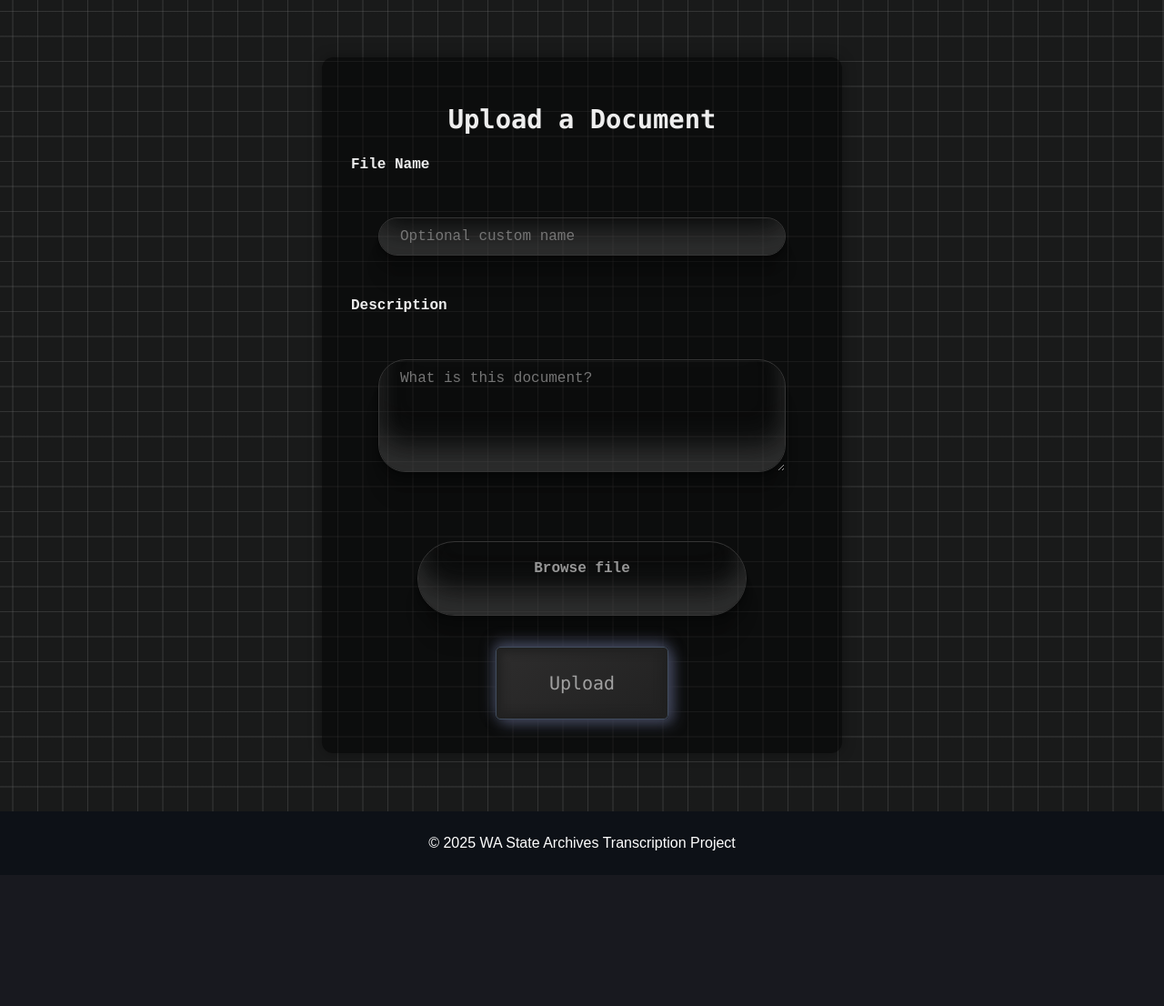
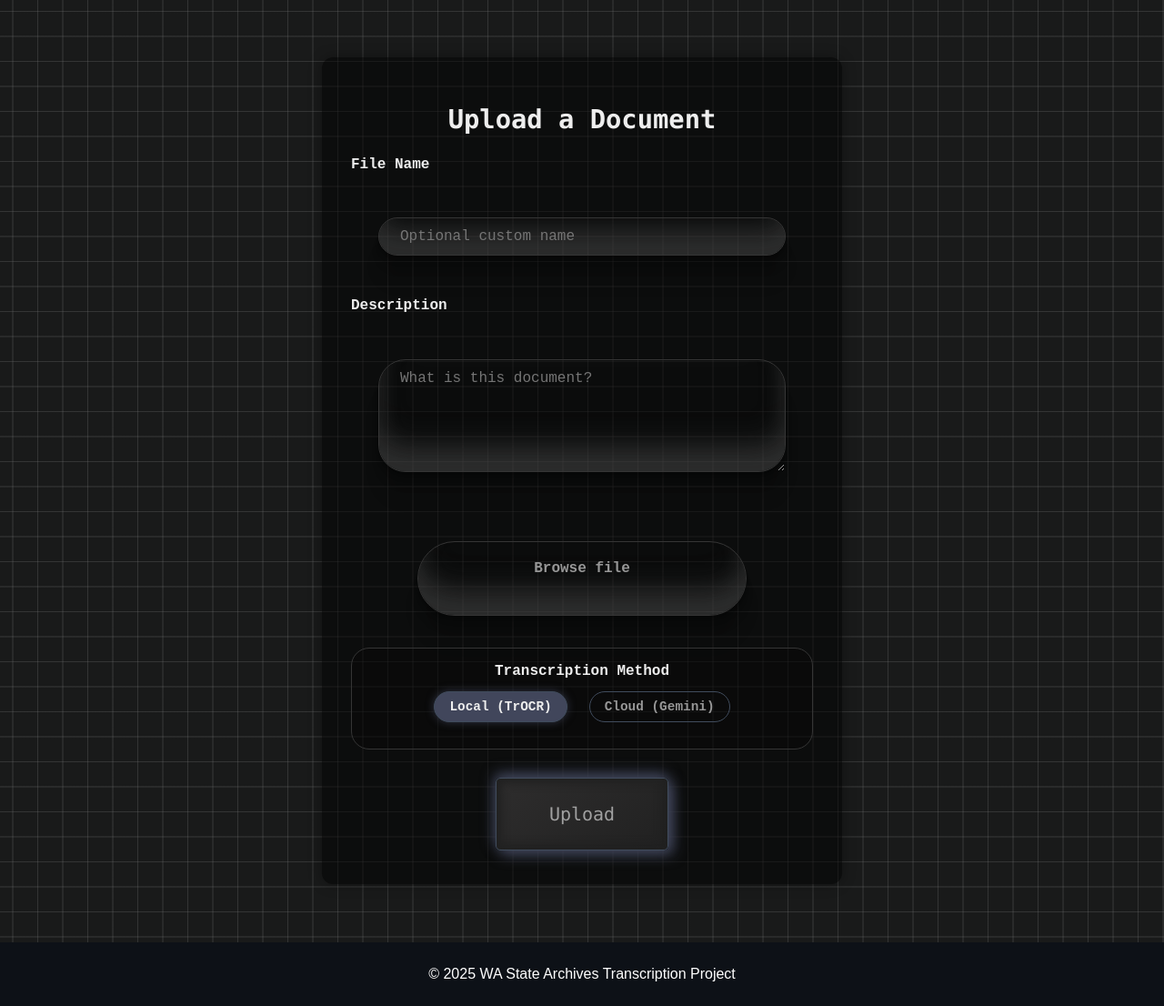
Before and after one commit to ksermon/State-Archives-Transcription, a Flask app: page /upload in a window 1280 px wide. Shown: the part 86-1192 px from the top of the page at 91% size. Before the commit the page ends 1021 px from the top, so only its background shows below. Run offline with Flask 3, Linux system fonts and the light colour scheme.

Commit message:
added cloud transcription as an option

```diff
--- a/app/main/routes.py
+++ b/app/main/routes.py
@@ -9,7 +9,10 @@ from .utils import pdf_to_images_base64
 from app.utils.ocr_engine import run_ocr_engine
 import base64
 from app.models import UploadedFile, FilePage
+from dotenv import load_dotenv
+from app.utils.gemini_transcriber import transcribe_images_with_gemini
 
+load_dotenv()
 
 def allowed_file(filename):
     return (
@@ -43,21 +46,26 @@ def delete_file(file_id):
 def file_upload():
     if request.method == "GET":
         return render_template("FileUpload.html")
+
     if "file" not in request.files:
         flash("No file part in the request.")
         return redirect(url_for("main.file_list"))
+
     file = request.files["file"]
     if file.filename == "":
         flash("No file selected.")
         return redirect(url_for("main.file_list"))
+
     if file and allowed_file(file.filename):
         file_name = secure_filename(file.filename)
         file_content = file.read()
         images = pdf_to_images_base64(file_content)
         custom_name = request.form.get("name") or file_name
         description = request.form.get("description", "")
+        # Get the selected transcription method from the form
+        transcription_method = request.form.get("transcription_method", "trocr")
 
-        # Save the file record first
+        # Save the file record first (no changes here as requested)
         db_file = UploadedFile(
             name=custom_name,
             content=file_content,
@@ -66,22 +74,39 @@ def file_upload():
         db.session.add(db_file)
         db.session.commit()
 
-        # For each image, run OCR and save as FilePage
-        print(f"Number of images: {len(images)}")
-        for idx, img_base64 in enumerate(images):
-            transcription = run_ocr_engine(img_base64)
-            img_bytes = base64.b64decode(img_base64)
-            db_page = FilePage(
-                file_id=db_file.id,
-                page_number=idx + 1,
-                image=img_bytes,
-                transcription=transcription
-            )
-            db.session.add(db_page)
-            print(f"Page {idx + 1} added with transcription: {transcription}")
+        # Branch logic based on the selected transcription method
+        print(transcription_method)
+        if transcription_method == "gemini":
+            batch_size = 10
+            for i in range(0, len(images), batch_size):
+                batch_images = images[i:i + batch_size]
+                transcriptions = transcribe_images_with_gemini(batch_images)
+
+                for idx, (img_base64, transcription_text) in enumerate(zip(batch_images, transcriptions)):
+                    page_number = i + idx + 1
+                    img_bytes = base64.b64decode(img_base64)
+                    db_page = FilePage(
+                        file_id=db_file.id,
+                        page_number=page_number,
+                        image=img_bytes,
+                        transcription=transcription_text
+                    )
+                    db.session.add(db_page)
+        else: # Default to 'trocr'
+            for idx, img_base64 in enumerate(images):
+                transcription = run_ocr_engine(img_base64)
+                img_bytes = base64.b64decode(img_base64)
+                db_page = FilePage(
+                    file_id=db_file.id,
+                    page_number=idx + 1,
+                    image=img_bytes,
+                    transcription=transcription
+                )
+                db.session.add(db_page)
+
         db.session.commit()
 
-        flash(f'File "{file_name}" uploaded successfully!')
+        flash(f'File "{file_name}" uploaded and transcribed using {transcription_method.upper()}!')
         return redirect(url_for("main.file_view", file_id=db_file.id))
     else:
         flash("Invalid file type.")
--- a/app/static/styles/upload.css
+++ b/app/static/styles/upload.css
@@ -249,3 +249,44 @@ button:active {
         opacity: 1;
     }
 }
+
+.transcription-options {
+    margin-top: 1rem;
+    padding: 1rem;
+    border: 1px solid #353535;
+    border-radius: 20px;
+    background-color: rgba(0, 0, 0, 0.2);
+    text-align: center;
+}
+
+.transcription-options label {
+    margin-bottom: 0.8rem;
+    display: block;
+}
+
+.radio-buttons {
+    display: flex;
+    justify-content: center;
+    gap: 1.5rem;
+}
+
+.radio-buttons input[type="radio"] {
+    display: none; /* Hide the default radio button */
+}
+
+.radio-label {
+    cursor: pointer;
+    padding: 0.5rem 1rem;
+    border-radius: 20px;
+    border: 1px solid #404c5d;
+    color: #979797;
+    transition: all 0.3s ease;
+    font-size: 0.9rem;
+}
+
+/* Style for the selected radio button's label */
+.radio-buttons input[type="radio"]:checked + .radio-label {
+    background-color: #41465b;
+    color: #eee;
+    box-shadow: 0 0 10px rgba(65, 70, 91, 0.7);
+}
--- a/app/templates/FileUpload.html
+++ b/app/templates/FileUpload.html
@@ -23,6 +23,15 @@
         <input id="file" name="file" type="file" required/>
       </label>
 
+      <div class="transcription-options">
+        <label>Transcription Method</label>
+        <div class="radio-buttons">
+          <input type="radio" id="trocr" name="transcription_method" value="trocr" checked>
+          <label for="trocr" class="radio-label">Local (TrOCR)</label>
+          <input type="radio" id="gemini" name="transcription_method" value="gemini">
+          <label for="gemini" class="radio-label">Cloud (Gemini)</label>
+        </div>
+      </div>
       <button type="submit">Upload</button>
       <div id="loading-spinner" style="display:none; text-align:center;">
         <p>Processing your file, please wait...</p>
--- a/requirements.txt
+++ b/requirements.txt
@@ -7,3 +7,5 @@ Werkzeug==3.1.3
 pillow==11.0.0
 torch==2.5.0
 opencv-python==4.11.0.86
+python-dotenv==1.0.1
+google-generativeai==0.7.1
```
Also changed, not shown: app/utils/gemini_transcriber.py (added, +56 -0 lines), README.md, 1 other file.
